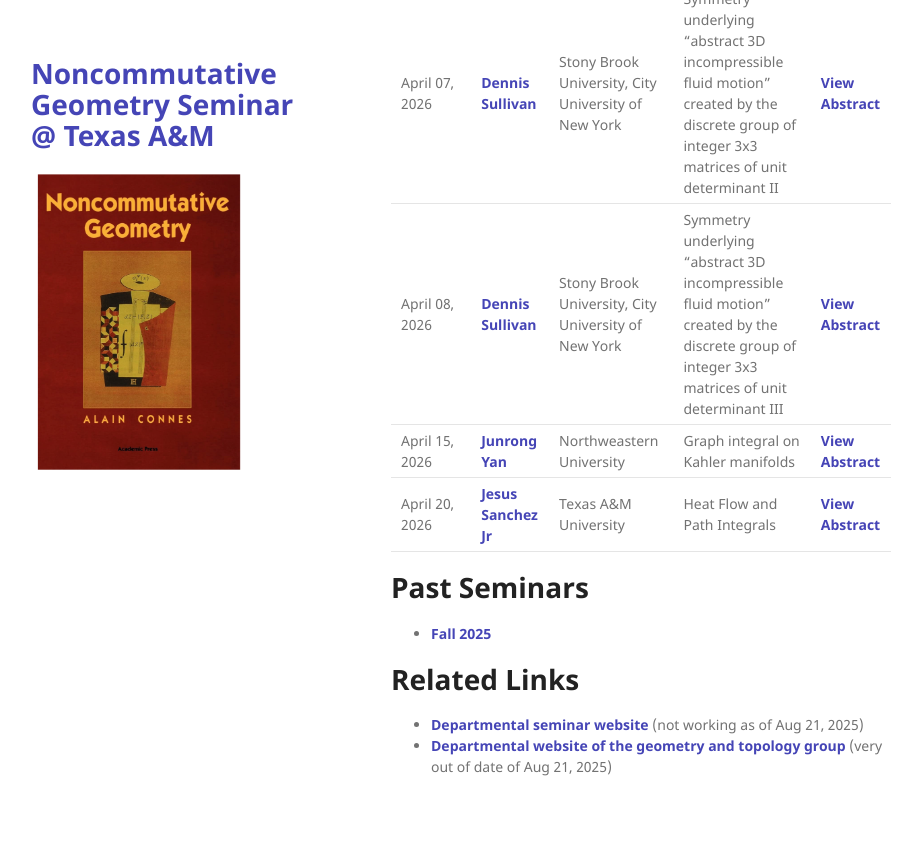
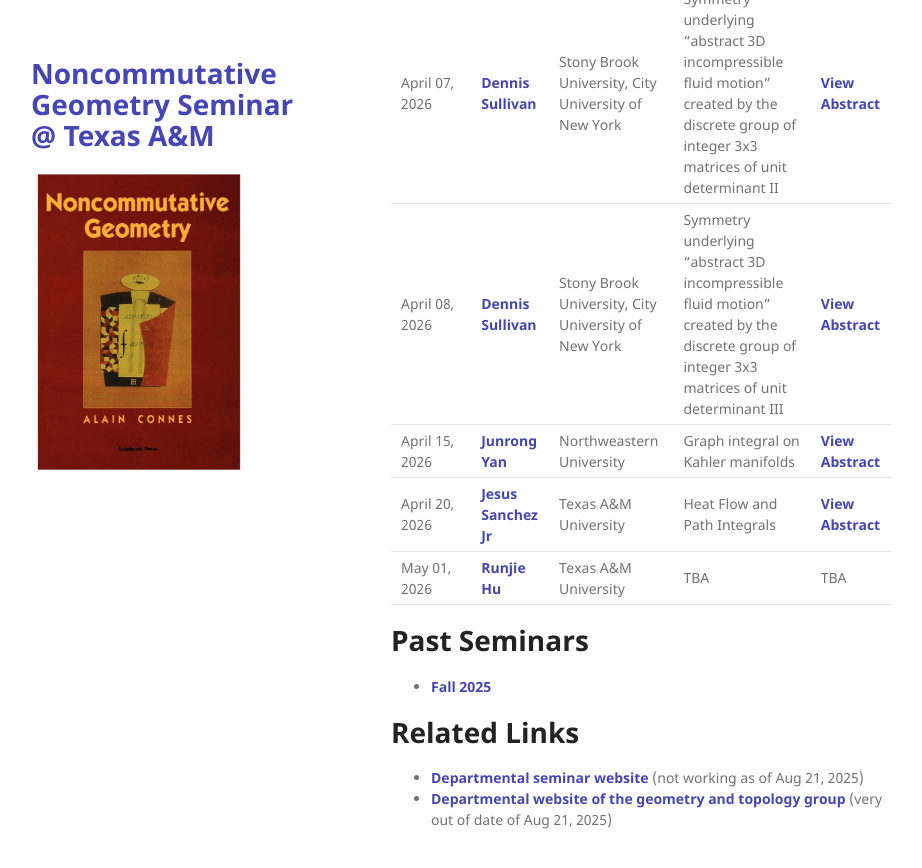
Before and after one commit to tamu-seminar/noncommutative-geometry, a Jekyll site: the page built from index.md, in a window 1280 px wide and 900 px high, scrolled down 1411 px. Shown: the top 868 px of the window, without its empty margins (179-1101 px from the left). Built offline with Jekyll 4.4.1, drawn with Linux system fonts in a browser that asks for light colours; before the commit the page ends 2258 px from its top, so only the background shows below that.

Commit message:
add may 01 talk

```diff
--- a/index.md
+++ b/index.md
@@ -38,6 +38,7 @@ The organizers are  [Simone Cecchini](https://simonececchini.org/), [Runije Hu](
 | April 08, 2026| [Dennis Sullivan](https://www.math.stonybrook.edu/~dennis/)  | Stony Brook University, City University of New York  |   Symmetry underlying “abstract 3D incompressible fluid motion” created by the discrete group of integer 3x3 matrices of unit determinant III   |   <span class="abstract-link" onclick="showAbstract('Dennis-Sullivan-III')">View Abstract</span>   |
 | April 15, 2026  |   [Junrong Yan](https://j-yan783.github.io/j-yan_math.github.io/)   | Northweastern University   |   Graph integral on Kahler manifolds    |  <span class="abstract-link" onclick="showAbstract('Junrong-Yan')">View Abstract</span>   |
 | April 20, 2026  |   [Jesus Sanchez Jr](https://sites.google.com/view/jstheory)   |  Texas A&M University |    Heat Flow and Path Integrals   |  <span class="abstract-link" onclick="showAbstract('Jesus-Sanchez-Jr')">View Abstract</span>   |
+| May 01, 2026  |   [Runjie Hu](https://sites.google.com/view/runjiehu/home)   |  Texas A&M University |    TBA   |  TBA  |
 
 
 # Past Seminars
```
